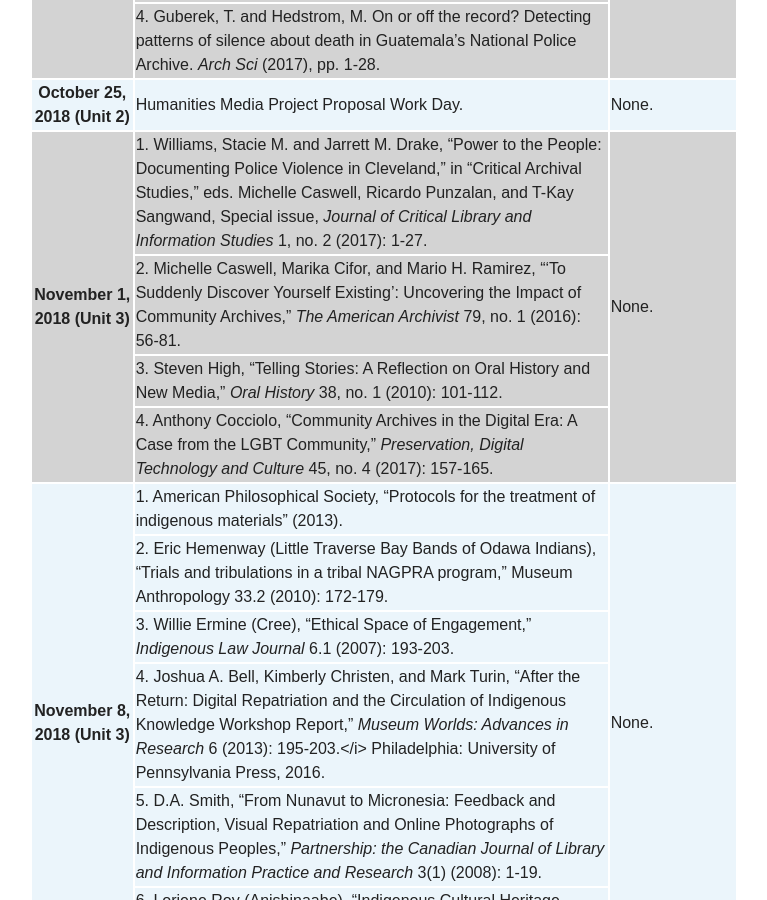
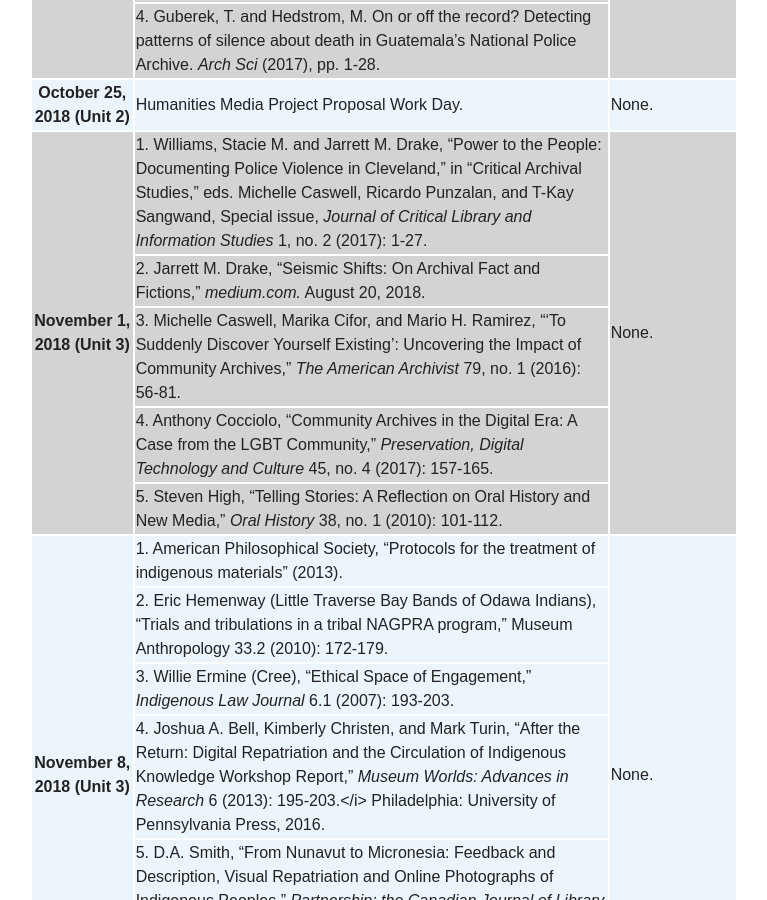
Before and after one commit to pilarvillanueva/criticalarchives, a Jekyll site: the page built from schedule/index.md, in a window 1280 px wide and 900 px high, scrolled down 2335 px. Shown: the whole window, without its empty margins (256-1023 px from the left). Built offline with Jekyll 4.4.1, drawn with Linux system fonts in a browser that asks for light colours; nearby versions of some CDN libraries.

Commit message:
new reading drake

```diff
--- a/schedule/index.md
+++ b/schedule/index.md
@@ -121,18 +121,21 @@ All readings are available either through the links on this website, or through
   </tr>
 
   <tr bgcolor="LightGray">
-    <th rowspan="4">November 1, 2018 (Unit 3)</th>
+    <th rowspan="5">November 1, 2018 (Unit 3)</th>
     <td> 1. Williams, Stacie M. and Jarrett M. Drake, “Power to the People: Documenting Police Violence in Cleveland,” in “Critical Archival Studies,” eds. Michelle Caswell, Ricardo Punzalan, and T-Kay Sangwand, Special issue, <i>Journal of Critical Library and Information Studies</i> 1, no. 2 (2017): 1-27.</td>
-    <td rowspan="4"> None. </td>
+    <td rowspan="5"> None. </td>
   </tr>
   <tr bgcolor="LightGray">
-    <td align="left">2. Michelle Caswell, Marika Cifor, and Mario H. Ramirez, “‘To Suddenly Discover Yourself Existing’: Uncovering the Impact of Community Archives,” <i>The American Archivist</i> 79, no. 1 (2016): 56-81.</td>
+    <td align="left"><a href="https://medium.com/community-archives/seismic-shifts-on-archival-fact-and-fictions-6db4d5c655ae">2. Jarrett M. Drake, “Seismic Shifts: On Archival Fact and Fictions,” <i>medium.com.</i> August 20, 2018. </a></td>
   </tr>
   <tr bgcolor="LightGray">
-    <td align="left">3. Steven High, “Telling Stories: A Reflection on Oral History and New Media,” <i>Oral History</i> 38, no. 1 (2010): 101-112.</td>
+    <td align="left">3. Michelle Caswell, Marika Cifor, and Mario H. Ramirez, “‘To Suddenly Discover Yourself Existing’: Uncovering the Impact of Community Archives,” <i>The American Archivist</i> 79, no. 1 (2016): 56-81.</td>
   </tr>
   <tr bgcolor="LightGray">
     <td align="left">4. Anthony Cocciolo, “Community Archives in the Digital Era: A Case from the LGBT Community,” <i>Preservation, Digital Technology and Culture</i> 45, no. 4 (2017): 157-165.</td>
+  </tr>
+  <tr bgcolor="LightGray">
+    <td align="left">5. Steven High, “Telling Stories: A Reflection on Oral History and New Media,” <i>Oral History</i> 38, no. 1 (2010): 101-112.</td>
   </tr>
 
   <tr bgcolor="#EBF5FB">
```
